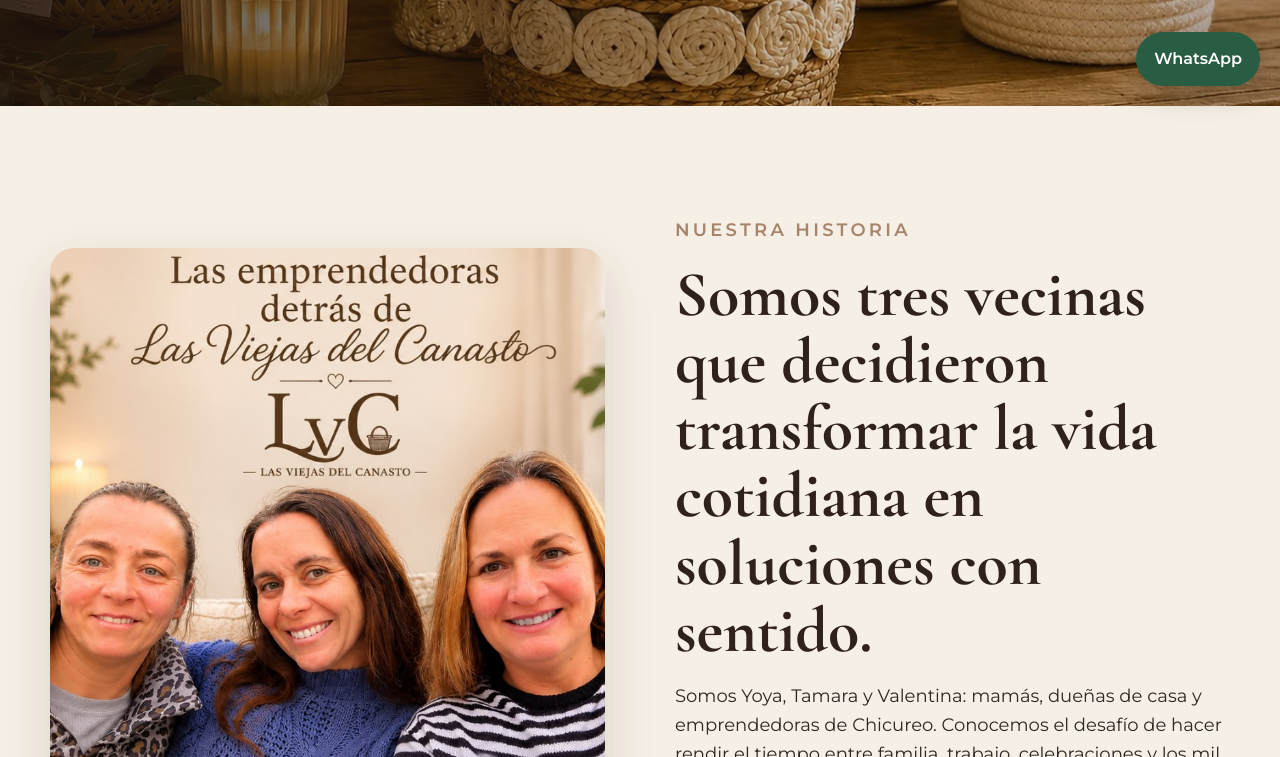
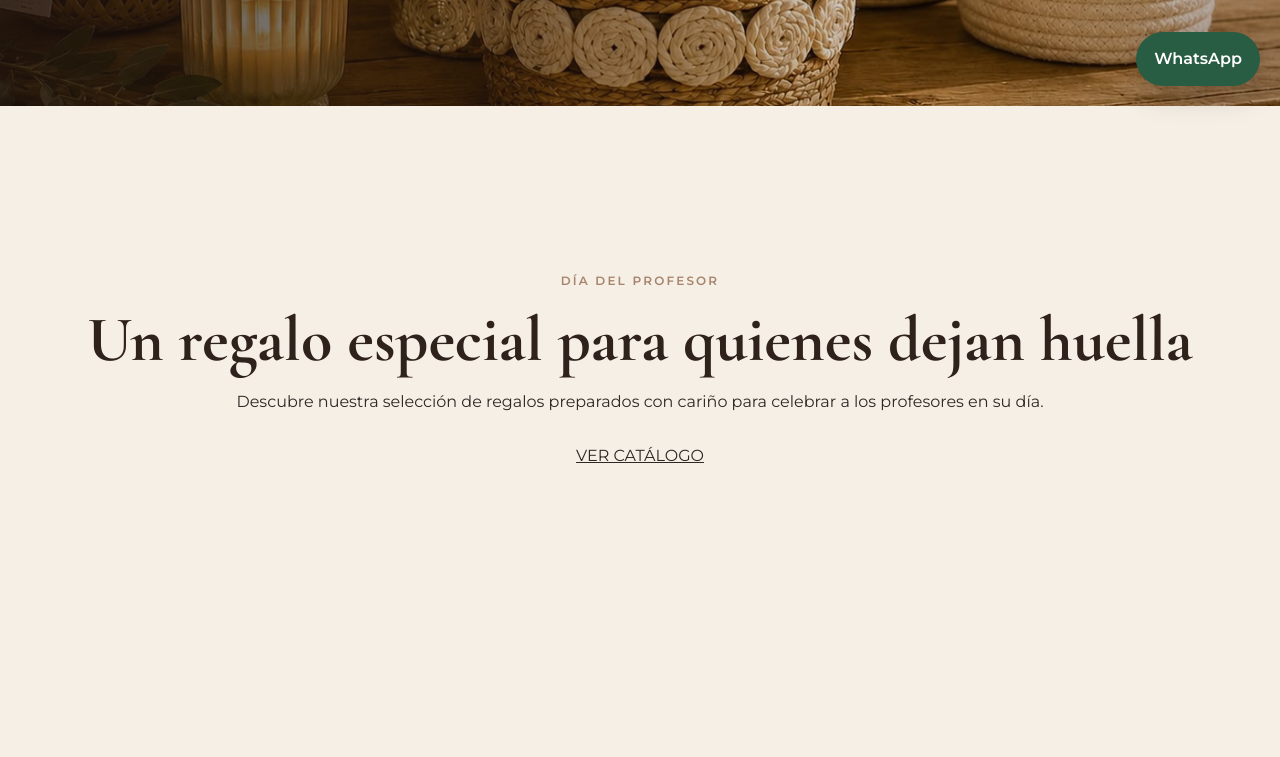
Before and after one commit to LasViejasdelCanasto/Lasviejasdelcanasto, a plain HTML site: page index.html in a window 1280 px wide. Shown: the part 694-1451 px from the top of the page. Drawn offline with nearby package versions, Linux system fonts and the light colour scheme.

Commit message:
Add 'Día del Profesor' section to index.html
Added a new section for celebrating teachers with a catalog link.

```diff
--- a/index.html
+++ b/index.html
@@ -1,7 +1,17 @@
 <!doctype html><html lang="es"><head><meta charset="utf-8"><meta name="viewport" content="width=device-width,initial-scale=1"><meta name="description" content="Las Viejas del Canasto: regalos, catering, hogar y soluciones corporativas en Chicureo."><title>Las Viejas del Canasto</title><link rel="preconnect" href="https://fonts.googleapis.com"><link rel="preconnect" href="https://fonts.gstatic.com" crossorigin><link href="https://fonts.googleapis.com/css2?family=Cormorant+Garamond:wght@500;600;700&family=Montserrat:wght@400;500;600&display=swap" rel="stylesheet"><link rel="stylesheet" href="styles.css"></head><body>
 <header class="site-header"><div class="container nav-wrap"><a class="brand" href="#inicio"><span class="brand-mark">LvC</span><span class="brand-name">Las Viejas del Canasto</span></a><button class="nav-toggle" aria-expanded="false">Menú</button><nav class="main-nav"><a href="#nosotras">Nosotras</a><a href="#soluciones">Soluciones</a><a href="#galeria">Galería</a><a href="#empresas">Empresas</a><a class="nav-cta" href="#contacto">Contactar</a></nav></div></header>
 <main><section id="inicio" class="hero"><img src="images/hero-canastos.jpg" alt="Canastos artesanales" class="hero-image"><div class="hero-overlay"></div><div class="container hero-content reveal"><p class="eyebrow">Chicureo · regalos · catering · hogar</p><h1>Hecho con las manos,<br>entregado con el corazón.</h1><p class="hero-copy">Creamos soluciones lindas, ricas y memorables para regalar, celebrar y compartir.</p><div class="hero-actions"><a class="button button-primary" href="https://wa.me/56978097285?text=Hola%20Las%20Viejas%20del%20Canasto,%20quiero%20hacer%20una%20consulta." target="_blank">Contactar</a><a class="button button-secondary" href="#soluciones">Conocer nuestras soluciones</a></div></div></section>
-<section id="nosotras" class="section story"><div class="container story-grid"><div class="story-image reveal"><img src="images/equipo.jpg" alt="Yoya, Tamara y Valentina"></div><div class="story-copy reveal"><p class="eyebrow">Nuestra historia</p><h2>Somos tres vecinas que decidieron transformar la vida cotidiana en soluciones con sentido.</h2><p>Somos Yoya, Tamara y Valentina: mamás, dueñas de casa y emprendedoras de Chicureo. Conocemos el desafío de hacer rendir el tiempo entre familia, trabajo, celebraciones y los mil detalles del día a día.</p><p>Por eso creamos una marca cercana, práctica y con corazón: para que regalar, compartir o celebrar sea más simple, más lindo y más memorable.</p></div></div></section>
+<section id="profesores" class="section">
+  <div class="container" style="text-align:center; padding:55px 20px;">
+    <p class="eyebrow">DÍA DEL PROFESOR</p>
+    <h2>Un regalo especial para quienes dejan huella</h2>
+    <p>Descubre nuestra selección de regalos preparados con cariño para celebrar a los profesores en su día.</p>
+    <p style="margin-top:28px;">
+      <a href="catalogo-dia-del-profesor.pdf" target="_blank" class="btn btn-primary">VER CATÁLOGO</a>
+    </p>
+  </div>
+</section>
+  <section id="nosotras" class="section story"><div class="container story-grid"><div class="story-image reveal"><img src="images/equipo.jpg" alt="Yoya, Tamara y Valentina"></div><div class="story-copy reveal"><p class="eyebrow">Nuestra historia</p><h2>Somos tres vecinas que decidieron transformar la vida cotidiana en soluciones con sentido.</h2><p>Somos Yoya, Tamara y Valentina: mamás, dueñas de casa y emprendedoras de Chicureo. Conocemos el desafío de hacer rendir el tiempo entre familia, trabajo, celebraciones y los mil detalles del día a día.</p><p>Por eso creamos una marca cercana, práctica y con corazón: para que regalar, compartir o celebrar sea más simple, más lindo y más memorable.</p></div></div></section>
 <section id="soluciones" class="section services"><div class="container"><div class="section-heading reveal"><p class="eyebrow">Qué hacemos</p><h2>Soluciones para cada momento</h2><p>Seleccionamos, personalizamos, presentamos y entregamos con dedicación.</p></div><div class="service-grid">
 <article class="service-card reveal"><img src="images/canastos.jpg" alt="Canastos y regalos"><div class="service-card-body"><span>01</span><h3>Regalos personalizados</h3><p>Canastos, tablas, fuentes y detalles listos para entregar, con presentación cuidada y opciones a medida.</p></div></article>
 <article class="service-card reveal"><img src="images/catering.jpg" alt="Catering y picoteos"><div class="service-card-body"><span>02</span><h3>Catering y celebraciones</h3><p>Picoteos, tablas, cócteles y propuestas gastronómicas pensadas para reunir, acompañar y resolver.</p></div></article>
```
